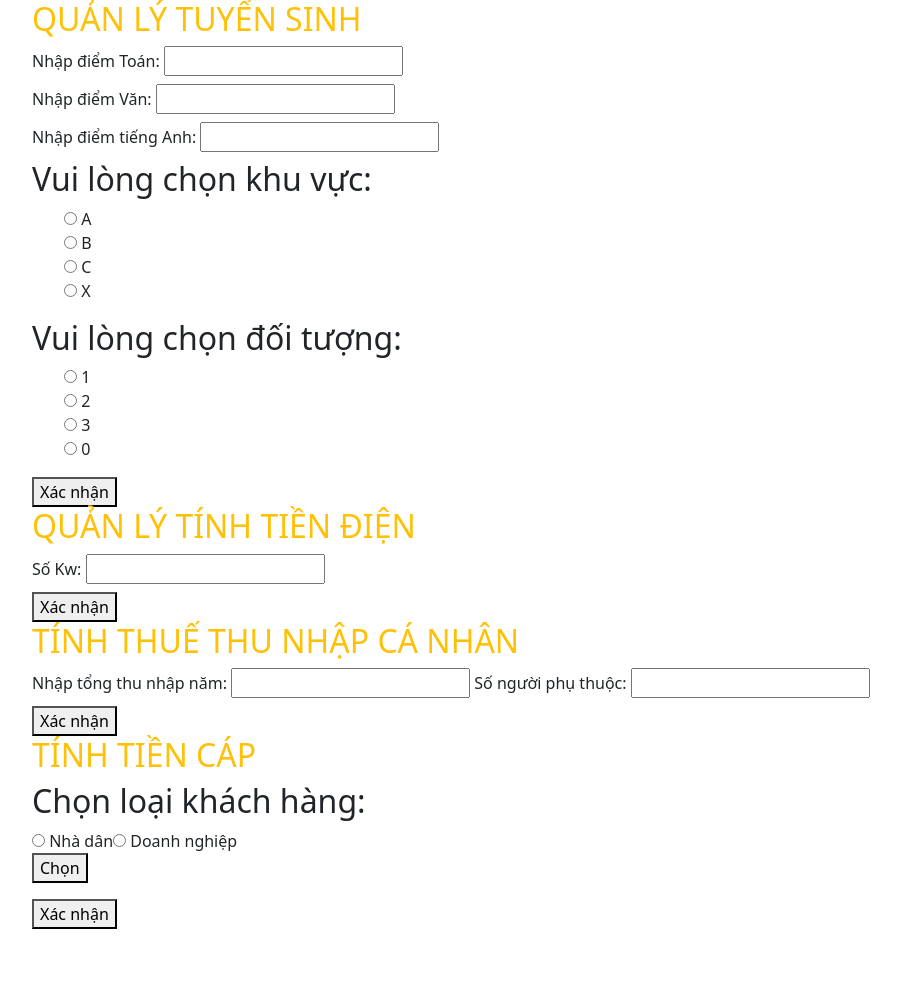
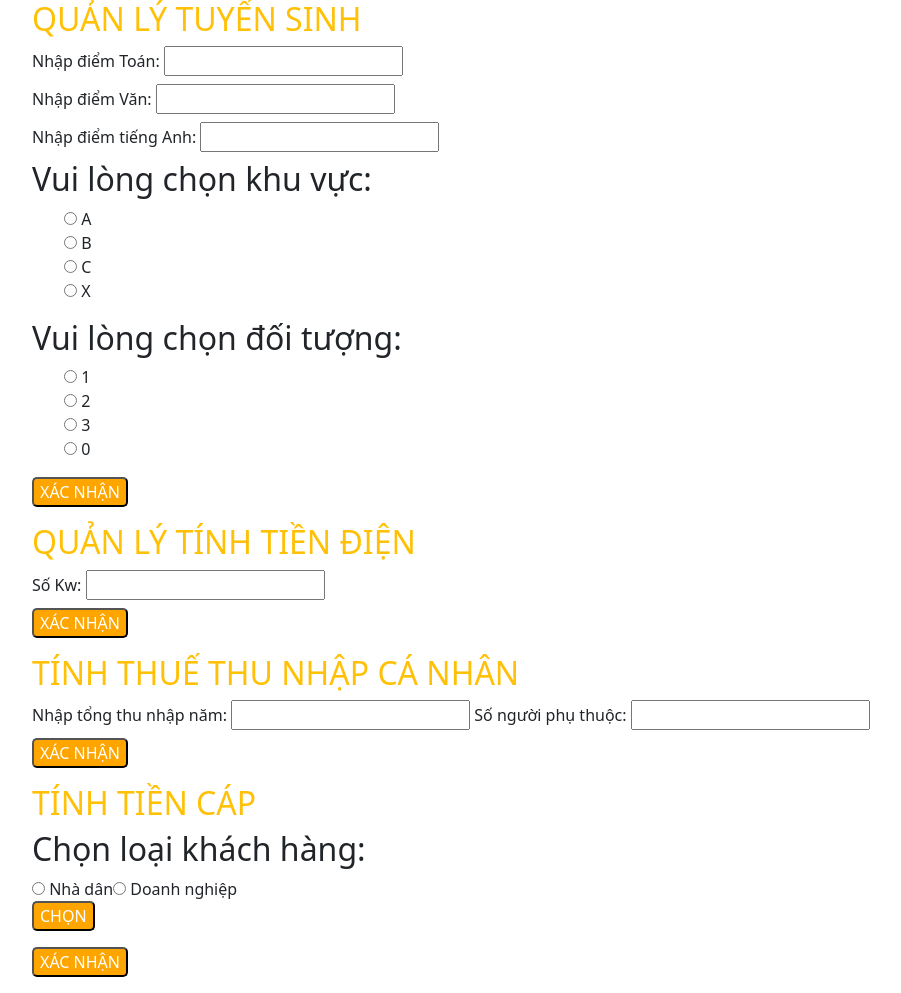
Before and after one commit to QuyenNguyen230698/NguyenCongQuyen_BC71_BaiTap_JS_Buoi15, a plain HTML site: page index.html in a window 1280 px wide. Shown: the whole page, without its empty margins (50-951 px from the left). Before the commit the page ends 929 px from the top, so only its background shows below. Drawn offline with nearby package versions, Linux system fonts and the light colour scheme.

Commit message:
last update Quyen

```diff
--- a/index.html
+++ b/index.html
@@ -28,11 +28,21 @@
     li {
       list-style: none;
     }
+    button {
+        border-radius: 5px;
+        background-color: orange;
+        color: #fff;
+        text-transform: uppercase;
+    }
+    button:hover {
+        background-color: darkgoldenrod;
+        color: #000;
+    }
   </style>
 
   <body>
     <!-- Bài tập quản lý tuyển sinh -->
-    <div class="container">
+    <div class="container mb-3">
       <div>
         <h2 class="text-warning text-uppercase">Quản lý tuyển sinh</h2>
         <!-- nhập điểm -->
@@ -120,7 +130,7 @@
     </div>
 
     <!-- Bài tập tính tiền điện -->
-    <div class="container">
+    <div class="container mb-3">
       <h2 class="text-warning text-uppercase">Quản lý tính tiền điện</h2>
       <div>
         <label for="ten">Số Kw:</label>
@@ -134,7 +144,7 @@
     </div>
 
     <!-- Bài tập tính thuế thu nhập cá nhân -->
-    <div class="container">
+    <div class="container mb-3">
         <h2 class="text-warning text-uppercase">Tính thuế thu nhập cá nhân</h2>
         <div>
           <label for="ten">Nhập tổng thu nhập năm:</label>
@@ -151,7 +161,7 @@
 
     <!-- Bài tập tính tiền cáp -->
 
-    <div class="container">
+    <div class="container mb-3">
         <h2 class="text-warning text-uppercase">Tính tiền cáp</h2>
         <div>
             <h2>Chọn loại khách hàng:</h2>
```
